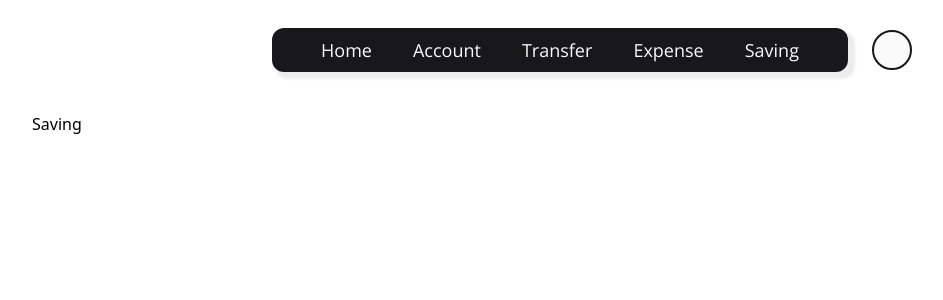
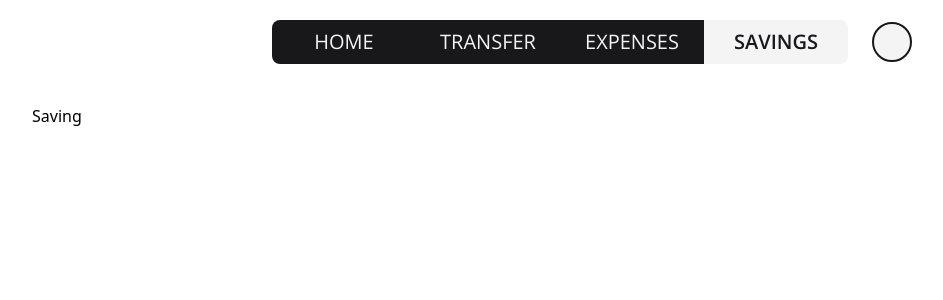
Before and after one commit to NexGenBank/NexGenBank-front, a React (Vite) app: page /saving in a window 1280 px wide. Shown: the top 300 px of the page, without its empty margins (48-991 px from the left). Built offline with nearby package versions, Linux system fonts and the light colour scheme.

Commit message:
feat: change Link to NavLink for isActive property

```diff
--- a/src/components/Navbar/Navbar.jsx
+++ b/src/components/Navbar/Navbar.jsx
@@ -1,21 +1,44 @@
-import { Link } from "react-router-dom";
+import { NavLink } from "react-router-dom";
 
 export const Navbar = () => {
+  const activeLink =
+    "bg-zinc-100 font-semibold text-zinc-900 w-full h-full text-center py-2";
+  const normalLink =
+    "py-2 transition ease-in-out bg-zinc-900 text-zinc-100 w-full h-full text-center hover:bg-zinc-100 hover:text-zinc-900";
 
   return (
     <>
-      <div className="mx-80 flex items-center mt-7 open-sans-basic text-lg">
-        <div className="bg-zinc-900 w-full m-auto h-fit p-2 rounded-xl effect">
-          <div className="list-none flex text-zinc-50 justify-evenly">
-            <Link to="/">Home</Link>
-            <Link to="/account">Account</Link>
-            <Link to="/transfer">Transfer</Link>
-            <Link to="/expense">Expense</Link>
-            <Link to="/saving">Saving</Link>
+      <div className="mx-80 flex items-center mt-5 open-sans-basic text-lg">
+        <div className="w-full m-autoh-full rounded-lg overflow-hidden">
+          <div className="list-none text-xl flex text-zinc-900 justify-evenly uppercase">
+            <NavLink
+              to="/"
+              className={({ isActive }) => (isActive ? activeLink : normalLink)}
+            >
+              Home
+            </NavLink>
+            <NavLink
+              to="/transfer"
+              className={({ isActive }) => (isActive ? activeLink : normalLink)}
+            >
+              Transfer
+            </NavLink>
+            <NavLink
+              to="/expense"
+              className={({ isActive }) => (isActive ? activeLink : normalLink)}
+            >
+              Expenses
+            </NavLink>
+            <NavLink
+              to="/saving"
+              className={({ isActive }) => (isActive ? activeLink : normalLink)}
+            >
+              savings
+            </NavLink>
           </div>
         </div>
         <div>
-          <div className="bg-zinc-50 w-[40px] h-[40px] rounded-full border-solid border-zinc-900 border-2 ml-6"></div>
+          <div className="bg-zinc-100 w-[40px] h-[40px] rounded-full border-solid border-zinc-900 border-2 ml-6"></div>
         </div>
       </div>
     </>
```
